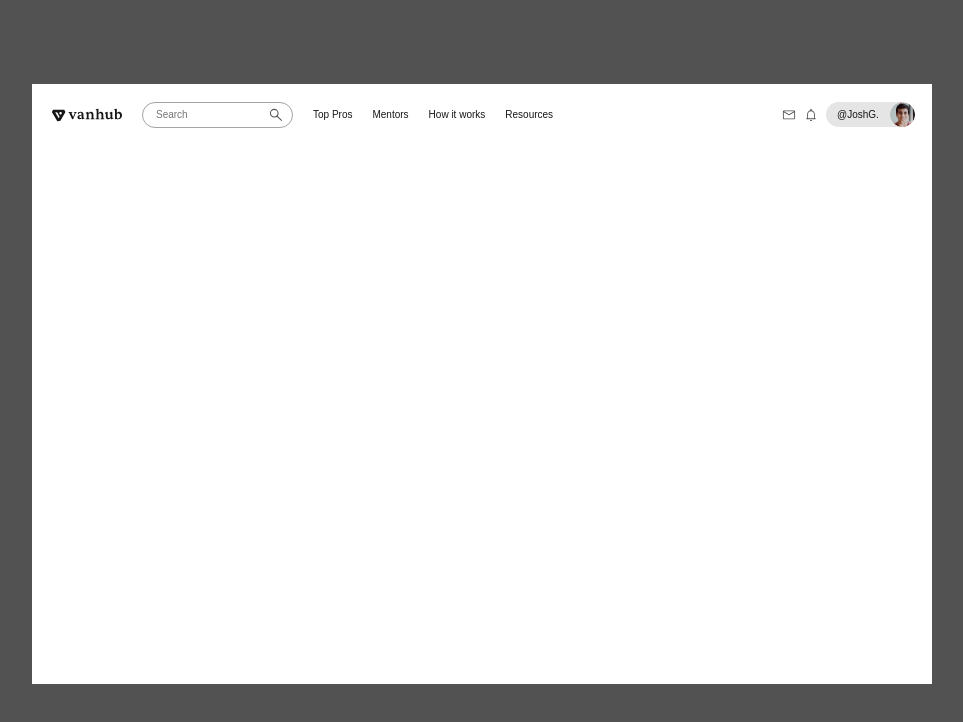
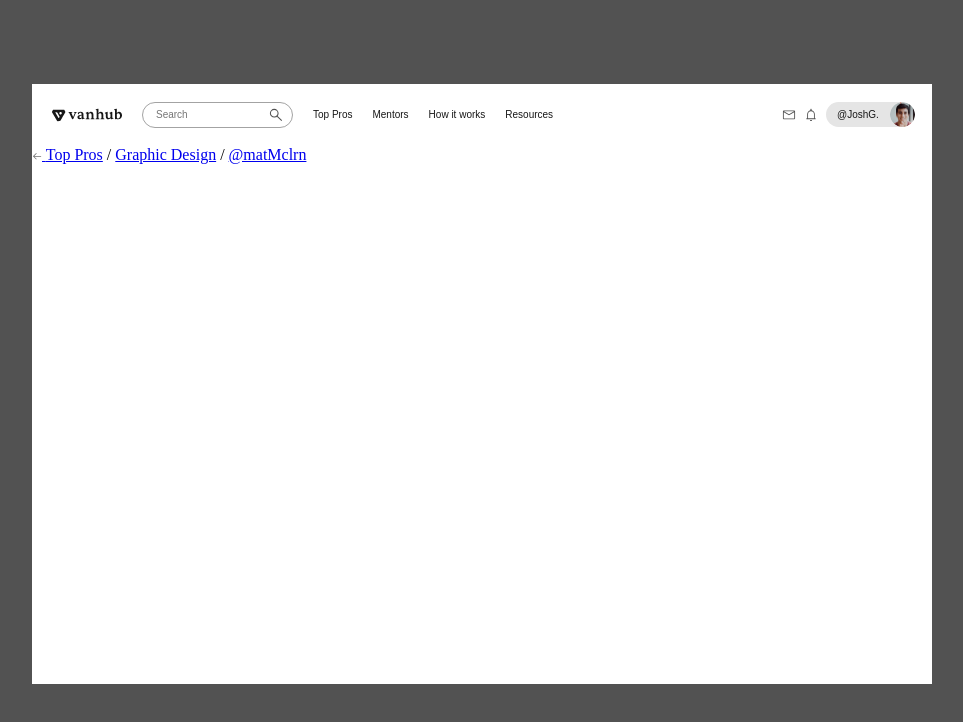
Before and after one commit to FarzadAF292/Vanhub, a plain HTML site: page index.html in a window 1280 px wide. Shown: the whole page, without its empty margins (158-1121 px from the left). Drawn offline with Linux system fonts and the light colour scheme; a web font is replaced by a local one.

Commit message:
Add navbar

```diff
--- a/index.html
+++ b/index.html
@@ -35,6 +35,18 @@
                 </div>
             </div>
         </header>
+
+        <!-- Selected menus -->
+        <nav class="breadcrumb">
+            <a href="#">
+                <img src="./src/arrow.svg" alt="#" class="back-arrow">
+            </a>
+            <a href="#">Top Pros</a>
+            <span>/</span>
+            <a href="#">Graphic Design</a>
+            <span>/</span>
+            <a href="#" class="username">@matMclrn</a>
+        </nav>
     </div>
 </body>
 
```
